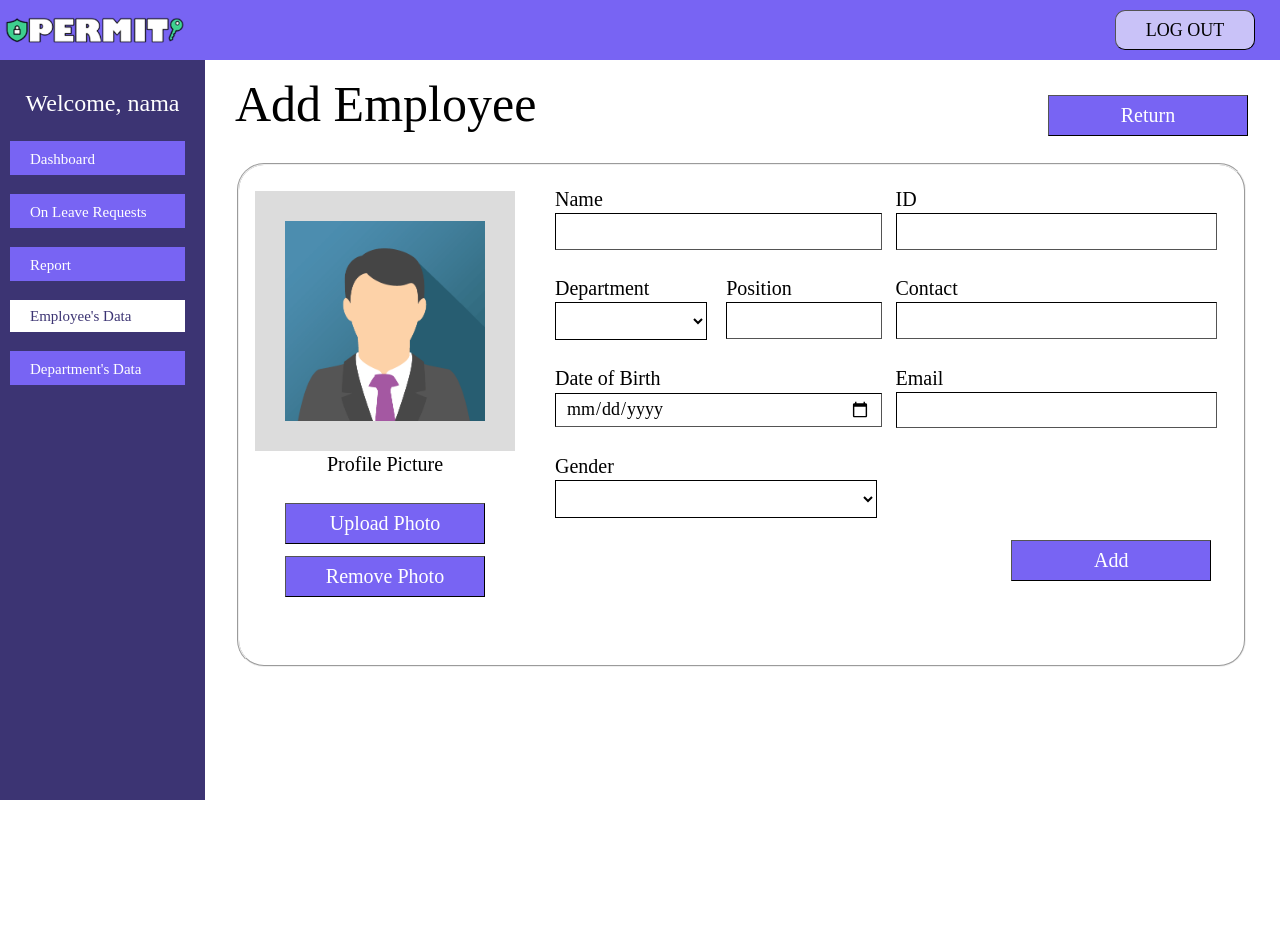
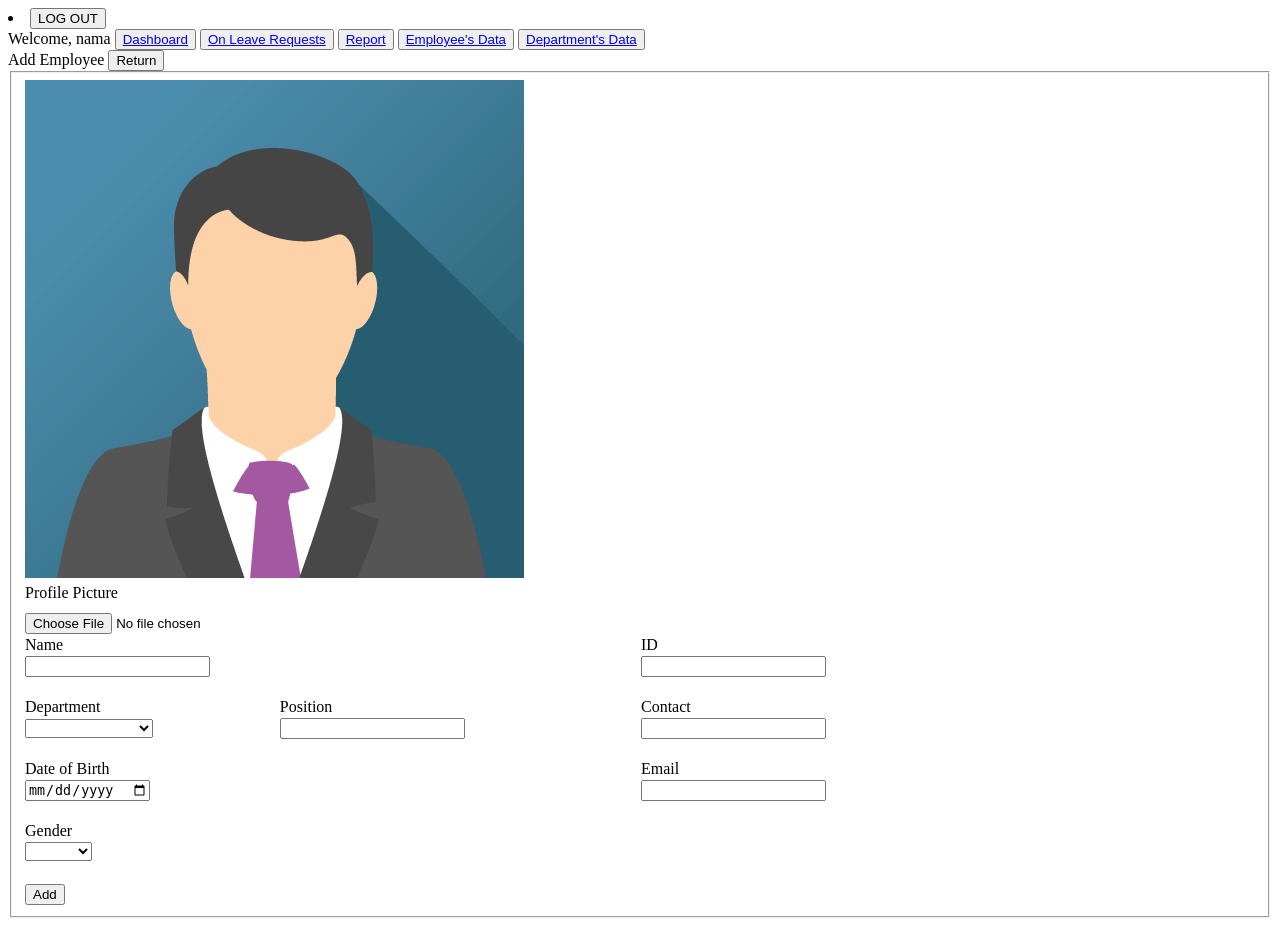
Before and after one commit to jocelyntong9/Permit, a PHP site: page /admin/master_data/employee/add_employee.php in a window 1280 px wide. Before the commit the page ends 800 px from the top, so only its background shows below. Run offline with PHP 8.4, Linux system fonts and the light colour scheme; data comes from the database, SQL or seed files in the repository; some libraries are stand-ins or nearby versions; some web fonts are replaced.

Commit message:
Update add_employee.php

```diff
--- a/permit/admin/master_data/employee/add_employee.php
+++ b/permit/admin/master_data/employee/add_employee.php
@@ -5,7 +5,7 @@
     <meta http-equiv="X-UA-Compatible" content="IE=edge">
     <meta name="viewport" content="width=device-width, initial-scale=1.0">
     <script src="https://code.iconify.design/2/2.0.4/iconify.min.js"></script>
-    <link rel="stylesheet" href="employee_action.css">
+    <link rel="stylesheet" href="employee_action1.css">
     <link rel="stylesheet" href="https://cdnjs.cloudflare.com/ajax/libs/font-awesome/4.7.0/css/font-awesome.min.css">
 
     <title>Add Employee</title>
@@ -36,43 +36,35 @@
         <div class="content">
             <fieldset>
                 <div class="test">
-                <table border="0" bordercolor="#c9c9c9" width="100%" cellspacing ="0" class="table1">
-                    <tr>
-                       <td>
-                            <div class="profile"></div>
-                        </td>
-                    </tr>
-                    <tr>
-                       <td>
-                            Profile Picture
-                        </td>
-                    </tr>
-                    <tr>
-                        <td>
-                            <br>
-                        </td>
-                    </tr>
-                    <tr>
-                        <td>
-                            <button type="submit" class="upload">Upload Photo</button>
-                        </td>
-                    </tr>
-                    <tr>
-                        <td>
-                            <button type="submit" class="remove">Remove Photo</button>
-                        </td>
-                    </tr>
-                </table>
-                </div>
                 <?php
                     include 'model_employee.php';
                     $model = new Model();
 
                     $insert = $model->insert();
                 ?>
+                <form method="POST" enctype="multipart/form-data">
+                <table border="0" bordercolor="#c9c9c9" width="100%" cellspacing ="0" class="table1">
+                    <tr>
+                       <td>
+                            <div>
+                                <image class="profile" src="../../../image/avatar.png"/>
+                            </div>
+                        </td>
+                    </tr>
+                    <tr>
+                       <td style="padding-bottom: 10px">
+                            Profile Picture
+                        </td>
+                    </tr>
+                    <tr>
+                        <td>
+                            <input class="photo" id="photo" name="photo" type="file" accept=".jpg,.jpeg,.png">
+                        </td>
+                    </tr>
+                </table>
+                </div>
 
                 <div class="test2">
-                    <form method="POST">
                     <table border="0" bordercolor="#c9c9c9" width="100%" cellspacing ="0" class="table2">
                     <tr>
                        <td colspan="2" width= "350px">
@@ -83,16 +75,11 @@
                         </td>
                     </tr>
                     <tr>
-                       <td colspan="2" width= "350px">
+                       <td colspan="2" width= "350px" style="padding-bottom: 20px">
                             <input type="text" class="form" id="name" name="name" required>
                         </td>
-                        <td width= "350px">
+                        <td width= "350px" style="padding-bottom: 20px">
                             <input type="number" class="form" id="id" name="id" required>
-                        </td>
-                    </tr>
-                    <tr>
-                        <td colspan="2" width= "350px">
-                            <br>
                         </td>
                     </tr>
                     <tr>
@@ -107,23 +94,18 @@
                         </td>
                     </tr>
                     <tr>
-                        <td width="130px">
+                        <td width="130px" style="padding-bottom: 20px">
                         <select class="form2" id="department" name="department" required>
-                        <option disabled selected>  </option>
-                        <?php $all= new model(); $all->selectDepartment();?>
-                        </option>
+                            <option disabled selected>  </option>
+                                <?php $all= new model(); $all->selectDepartment();?>
+                            </option>
                         </select>
                         </td>
-                        <td width="130px">
+                        <td width="130px" style="padding-bottom: 20px">
                             <input type="text" class="form1" id="position" name="position" required>
                         </td>
-                        <td width= "350px">
+                        <td width= "350px" style="padding-bottom: 20px">
                             <input type="number" class="form" id="contact" name="contact" required>
-                        </td>
-                    </tr>
-                    <tr>
-                        <td colspan="2" width= "350px">
-                            <br>
                         </td>
                     </tr>
                     <tr>
@@ -135,16 +117,11 @@
                         </td>
                     </tr>
                     <tr>
-                        <td colspan="2" width= "350px">
+                        <td colspan="2" width= "350px" style="padding-bottom: 20px">
                             <input type="date" class="form" id="date_of_birth" name="date_of_birth" required>
                         </td>
-                        <td width= "350px">
+                        <td width= "350px" style="padding-bottom: 20px">
                             <input type="email" class="form" id="email" name="email" required>
-                        </td>
-                    </tr>
-                    <tr>
-                        <td colspan="2" width= "350px">
-                            <br>
                         </td>
                     </tr>
                     <tr>
@@ -153,7 +130,7 @@
                         </td>
                     </tr>
                     <tr>
-                        <td colspan="2" width= "350px">
+                        <td colspan="2" width= "350px" style="padding-bottom: 22px">
                             <select class="form3" id="gender" name="gender" required>
                                 <option disabled selected>  </option>
                                 <?php $all= new model(); $all->selectGender();?>
```
